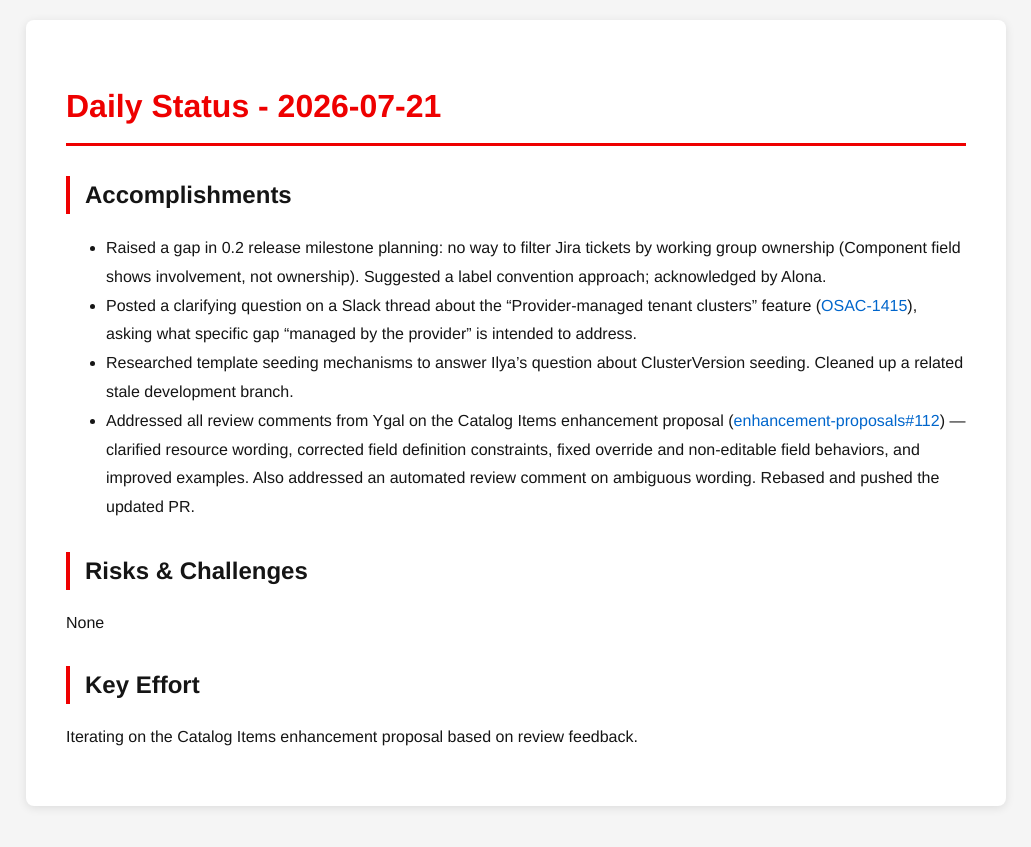
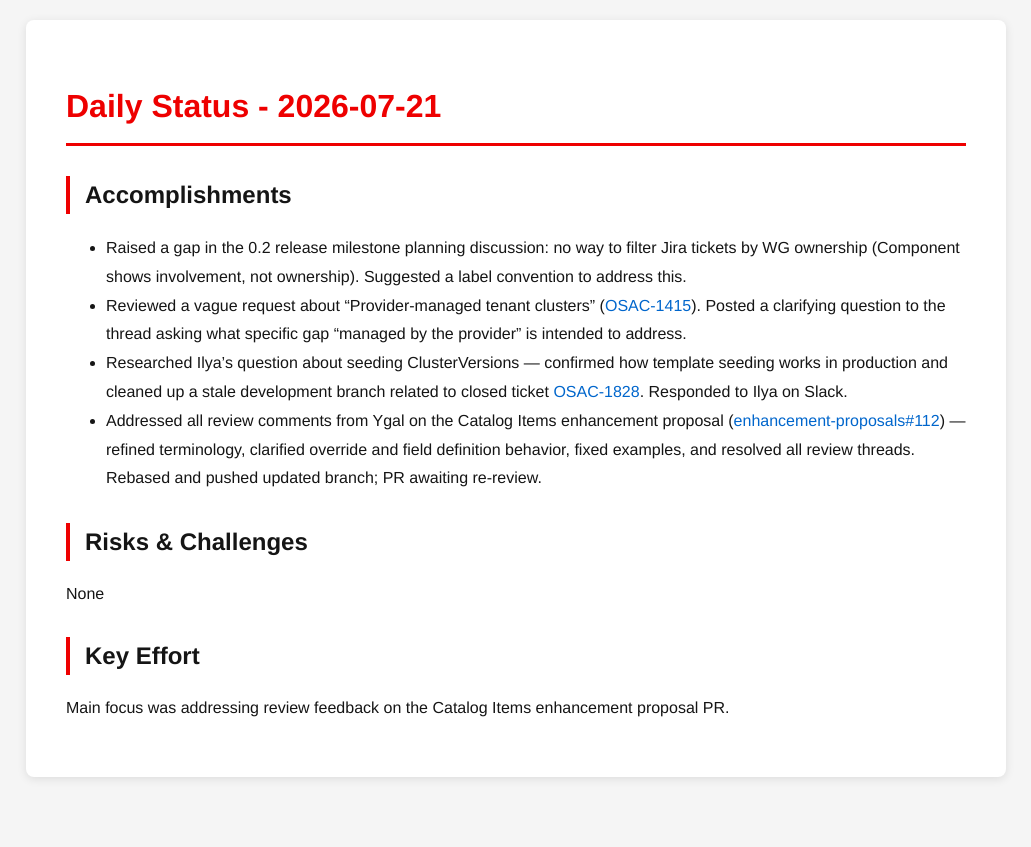
Before and after one commit to tzvatot/daily-status, a Jekyll site: the page built from 2026-07-21.md, in a window 1280 px wide. Shown: the top 847 px of the page, without its empty margins (124-1155 px from the left). Built offline with Jekyll 4.4.1, drawn with Linux system fonts in a browser that asks for light colours.

Commit message:
Daily status update - 2026-07-21

```diff
--- a/2026-07-21.md
+++ b/2026-07-21.md
@@ -7,13 +7,13 @@ date: 2026-07-21
 # Daily Status - 2026-07-21
 
 ## Accomplishments
-- Raised a gap in 0.2 release milestone planning: no way to filter Jira tickets by working group ownership (Component field shows involvement, not ownership). Suggested a label convention approach; acknowledged by Alona.
-- Posted a clarifying question on a Slack thread about the "Provider-managed tenant clusters" feature ([OSAC-1415](https://redhat.atlassian.net/browse/OSAC-1415)), asking what specific gap "managed by the provider" is intended to address.
-- Researched template seeding mechanisms to answer Ilya's question about ClusterVersion seeding. Cleaned up a related stale development branch.
-- Addressed all review comments from Ygal on the Catalog Items enhancement proposal ([enhancement-proposals#112](https://github.com/osac-project/enhancement-proposals/pull/112)) — clarified resource wording, corrected field definition constraints, fixed override and non-editable field behaviors, and improved examples. Also addressed an automated review comment on ambiguous wording. Rebased and pushed the updated PR.
+- Raised a gap in the 0.2 release milestone planning discussion: no way to filter Jira tickets by WG ownership (Component shows involvement, not ownership). Suggested a label convention to address this.
+- Reviewed a vague request about "Provider-managed tenant clusters" ([OSAC-1415](https://redhat.atlassian.net/browse/OSAC-1415)). Posted a clarifying question to the thread asking what specific gap "managed by the provider" is intended to address.
+- Researched Ilya's question about seeding ClusterVersions — confirmed how template seeding works in production and cleaned up a stale development branch related to closed ticket [OSAC-1828](https://redhat.atlassian.net/browse/OSAC-1828). Responded to Ilya on Slack.
+- Addressed all review comments from Ygal on the Catalog Items enhancement proposal ([enhancement-proposals#112](https://github.com/osac-project/enhancement-proposals/pull/112)) — refined terminology, clarified override and field definition behavior, fixed examples, and resolved all review threads. Rebased and pushed updated branch; PR awaiting re-review.
 
 ## Risks & Challenges
 None
 
 ## Key Effort
-Iterating on the Catalog Items enhancement proposal based on review feedback.
+Main focus was addressing review feedback on the Catalog Items enhancement proposal PR.
```
